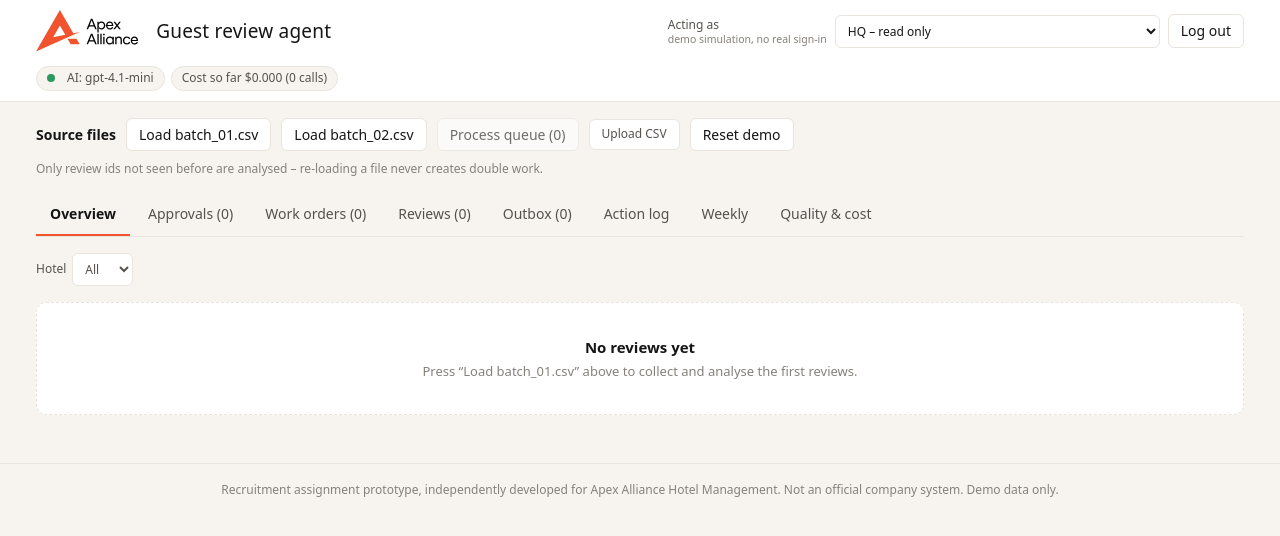
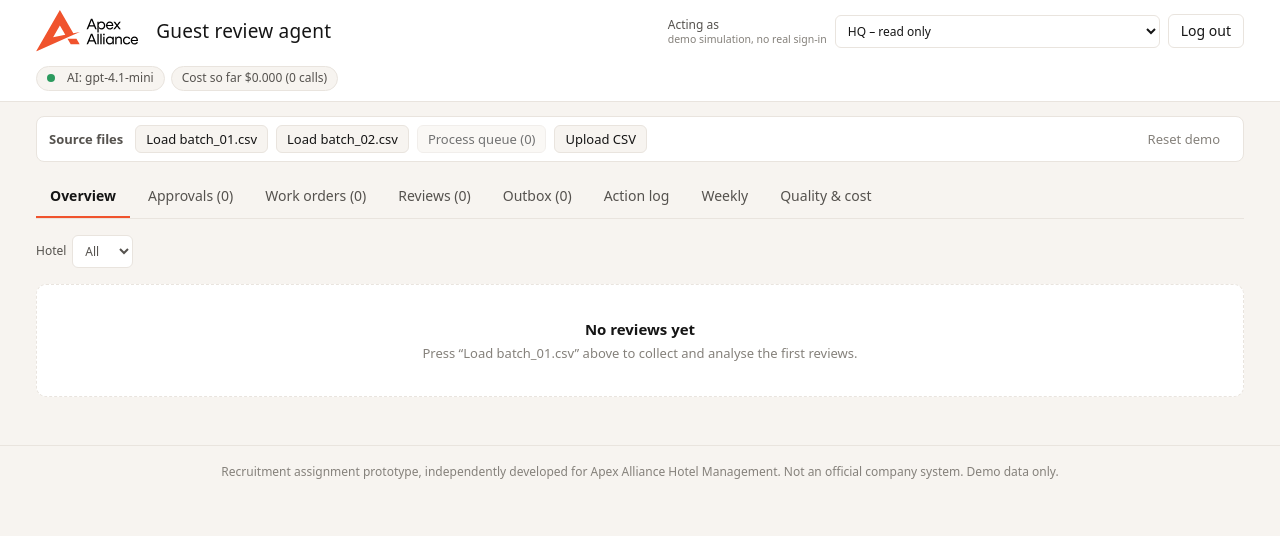
Before and after one commit to juliuspov7/apex-review-agent, a Next.js app: page / in a window 1280 px wide. Shown: the top 536 px of the page. Built offline with nearby package versions, Linux system fonts and the light colour scheme.

Commit message:
Compact source-files bar; Outbox test e-mail via Resend

```diff
--- a/app/Agent.tsx
+++ b/app/Agent.tsx
@@ -162,20 +162,20 @@ export default function Agent() {
         )}
         {msg && <div className={`banner ${msg.ok ? "ok" : "alert"}`} style={{ marginTop: 10 }}>{msg.text}</div>}
 
-        {!me && <div className="bar">
-          <b>Source files</b>
+        {!me && <div className="srcbar">
+          <b title="Only review ids not seen before are analysed. Re-loading a file never creates double work.">Source files</b>
           {api.bundled.map((b) => {
             const info = st.batches[b];
             return (
-              <button key={b} className="btn" disabled={!!busy} onClick={() => run(b)}>
-                {busy === b ? <><Spinner small /> Processing…</> : info ? `Re-check ${b} (loaded: ${info.newRows} new)` : `Load ${b}`}
+              <button key={b} className="btn sm" disabled={!!busy} onClick={() => run(b)} title={info ? `Loaded: ${info.newRows} new reviews. Click to re-check; nothing is processed twice.` : `Load ${b}`}>
+                {busy === b ? <><Spinner small /> Processing…</> : info ? `${b} ✓` : `Load ${b}`}
               </button>
             );
           })}
-          <button className="btn" disabled={!!busy || counts.queued === 0} onClick={() => run()}>
+          <button className={`btn sm ${counts.queued > 0 ? "primary" : ""}`} disabled={!!busy || counts.queued === 0} onClick={() => run()}>
             {busy === "queue" ? <><Spinner small /> Processing…</> : `Process queue (${counts.queued})`}
           </button>
-          <label className="btn" style={{ cursor: "pointer" }}>
+          <label className="btn sm" style={{ cursor: "pointer" }}>
             Upload CSV
             <input type="file" accept=".csv" hidden onChange={(e) => {
               const f = e.target.files?.[0];
@@ -184,12 +184,11 @@ export default function Agent() {
               e.target.value = "";
             }} />
           </label>
-          <button className="btn" disabled={!!busy} title="Admin only: deletes all reviews, work orders, drafts and the log so the demo can be run again" onClick={() => {
+          <button className="btn sm reset" disabled={!!busy} title="Admin only: deletes all reviews, work orders, drafts and the log so the demo can be run again" onClick={() => {
             const password = prompt("Reset ALL agent data (reviews, work orders, drafts, log)?\nEnter the admin password to confirm:");
             if (!password) return;
             act(async () => { await post("/api/reset", { password }); setMsg({ ok: true, text: "All agent data was reset. Load batch_01.csv to start again." }); });
           }}>Reset demo</button>
-          <span className="small">Only review ids not seen before are analysed – re-loading a file never creates double work.</span>
         </div>}
         {busy && (
           <div className="progress" role="status">
@@ -218,7 +217,7 @@ export default function Agent() {
           {tab === "approvals" && <Approvals items={pending} actor={actor} me={me} act={act} post={post} routing={api.routing} done={rv.filter((r) => r.draft && r.draft.status !== "pending")} />}
           {tab === "orders" && <Orders orders={ord} actor={actor} act={act} post={post} routing={api.routing} scope={Object.keys(routingS)} />}
           {tab === "reviews" && <Reviews reviews={rv} />}
-          {tab === "outbox" && <Outbox items={outboxS} />}
+          {tab === "outbox" && <Outbox items={outboxS} canTest={!me} onSent={(text, ok) => setMsg({ ok, text })} />}
           {tab === "log" && <Log st={stS} />}
           {tab === "weekly" && <Weekly api={apiS} act={act} post={post} setMsg={setMsg} />}
           {tab === "quality" && <Quality api={api} />}
@@ -505,18 +504,40 @@ function Reviews({ reviews }: { reviews: Review[] }) {
 }
 
 
-function Outbox({ items }: { items: State["outbox"] }) {
+function Outbox({ items, canTest, onSent }: { items: State["outbox"]; canTest: boolean; onSent: (text: string, ok: boolean) => void }) {
   const [open, setOpen] = useState("");
+  const [to, setTo] = useState("");
+  const [sending, setSending] = useState("");
+  useEffect(() => { try { setTo(localStorage.getItem("testEmail") ?? ""); } catch {} }, []);
+  async function sendTest(id: string) {
+    setSending(id);
+    try {
+      try { localStorage.setItem("testEmail", to); } catch {}
+      const r = await fetch("/api/email/test", { method: "POST", headers: { "Content-Type": "application/json" }, body: JSON.stringify({ id, to }) });
+      const j = await r.json();
+      onSent(r.ok ? `Test e-mail for ${id} sent to ${to} (via Resend). The real recipients were not contacted.` : j.error ?? "Sending failed", r.ok);
+    } catch { onSent("Sending failed (network).", false); }
+    setSending("");
+  }
   return (
     <div className="card">
       <h2>Outbox (simulated)</h2>
-      <div className="sub">Work-order e-mails, urgent safety alerts, approved public replies and weekly summaries. The demo does not contact real people: addresses are test addresses.</div>
+      <div className="sub">Work-order e-mails, urgent safety alerts, approved public replies and weekly summaries. The demo does not contact real people. Open a message to send it as a test e-mail to your own address.</div>
       {items.length === 0 && <Empty title="Nothing in the outbox yet" hint="Work-order e-mails and approved replies appear here." />}
       {items.map((m) => (
         <div key={m.id} style={{ borderTop: "1px solid var(--line)", padding: "8px 0", cursor: "pointer" }} onClick={() => setOpen(open === m.id ? "" : m.id)}>
           <span className={`pill ${m.kind === "safety_escalation" ? "alert" : m.kind === "reply" ? "ok" : "none"}`}>{m.kind.replace("_", " ")}</span>{" "}
           <b>{m.subject}</b> <span className="small">→ {m.to.join(", ")} · {fmtT(m.createdAt)}</span>
-          {open === m.id && <pre style={{ whiteSpace: "pre-wrap", font: "inherit", color: "var(--text-2)", margin: "8px 0 0" }}>{m.body}</pre>}
+          {open === m.id && <>
+            <pre style={{ whiteSpace: "pre-wrap", font: "inherit", color: "var(--text-2)", margin: "8px 0 0" }}>{m.body}</pre>
+            {canTest && (
+              <div className="bar" style={{ margin: "8px 0 0" }} onClick={(e) => e.stopPropagation()}>
+                <input type="email" placeholder="test recipient e-mail" value={to} onChange={(e) => setTo(e.target.value)} style={{ padding: "4px 8px", border: "1px solid var(--line)", borderRadius: 6 }} />
+                <button className="btn sm" disabled={!to || !!sending} onClick={() => sendTest(m.id)}>{sending === m.id ? <><Spinner small /> Sending…</> : "Send test e-mail"}</button>
+                <span className="small">Goes only to this address (Resend, test only). The listed recipients are not contacted.</span>
+              </div>
+            )}
+          </>}
         </div>
       ))}
     </div>
--- /dev/null
+++ b/app/api/email/test/route.ts
@@ -0,0 +1,45 @@
+import { loadState, withState } from "@/lib/pipeline";
+
+export const dynamic = "force-dynamic";
+
+const MAX_PER_HOUR = 10;
+const MARK = "TEST E-MAIL";
+
+/** Recipients allowed for test sends (comma separated env; "*" = any single valid address). Resend's sandbox sender only delivers to the account owner anyway. */
+const allowed = () => (process.env.TEST_EMAIL_ALLOWLIST ?? "").split(",").map((s) => s.trim().toLowerCase()).filter(Boolean);
+
+/**
+ * Demo only: sends ONE outbox message to a test address through Resend. The real recipients (GM, engineer, guest)
+ * are never contacted. Guards: allow-list of test recipients, rate limit, and only messages that are already in the
+ * outbox (a reply gets there only after the GM approved it).
+ */
+export async function POST(req: Request) {
+  const { id, to } = (await req.json()) as { id?: string; to?: string };
+  const key = process.env.RESEND_API_KEY;
+  if (!key) return Response.json({ error: "E-mail sending is not configured (RESEND_API_KEY)." }, { status: 503 });
+  const rcpt = (to ?? "").trim().toLowerCase();
+  if (!/^[^\s@,;<>]+@[^\s@,;<>]+\.[^\s@,;<>]+$/.test(rcpt)) return Response.json({ error: "Enter one valid e-mail address." }, { status: 400 });
+  if (!allowed().includes("*") && !allowed().includes(rcpt)) return Response.json({ error: "This address is not on the list of allowed test recipients." }, { status: 403 });
+
+  const st = await loadState();
+  const m = st.outbox.find((o) => o.id === id);
+  if (!m) return Response.json({ error: "Message not found." }, { status: 404 });
+  if (m.kind === "reply" && !Object.values(st.reviews).some((r) => r.draft?.status === "approved" && r.draft.publishedAs === m.id)) return Response.json({ error: "Only replies approved by a GM can be sent." }, { status: 409 });
+  const hourAgo = Date.now() - 3600_000;
+  if (st.log.filter((l) => l.text.startsWith(MARK) && Date.parse(l.ts) > hourAgo).length >= MAX_PER_HOUR) return Response.json({ error: "Too many test e-mails in the last hour. Try again later." }, { status: 429 });
+
+  const note = `[TEST – demo of the Apex review agent. Intended recipients: ${m.to.join(", ")}. Nobody else was contacted.]\n\n`;
+  const res = await fetch("https://api.resend.com/emails", {
+    method: "POST",
+    headers: { Authorization: `Bearer ${key}`, "Content-Type": "application/json" },
+    signal: AbortSignal.timeout(20000),
+    body: JSON.stringify({ from: process.env.RESEND_FROM || "Apex review agent (demo) <onboarding@resend.dev>", to: [rcpt], subject: `[TEST] ${m.subject}`, text: note + m.body }),
+  });
+  const j = (await res.json().catch(() => ({}))) as { id?: string; message?: string };
+  const ok = res.ok;
+  await withState((s) => {
+    s.log.push({ ts: new Date().toISOString(), actor: "hq", text: `${MARK} ${ok ? "sent" : "failed"}: ${m.id} (${m.kind}) to ${rcpt}${ok ? "" : ` – ${j.message ?? res.status}`}` });
+  });
+  if (!ok) return Response.json({ error: `Resend refused the message: ${j.message ?? res.status}` }, { status: 502 });
+  return Response.json({ ok: true, id: j.id });
+}
--- a/app/globals.css
+++ b/app/globals.css
@@ -208,3 +208,11 @@ header.top .chips { flex: 1 1 auto; min-width: 0; }
   header.top .chips { order: 3; flex: 1 1 100%; }
   .hdr-actions { margin-left: auto; }
 }
+
+.srcbar { display: flex; flex-wrap: wrap; gap: 8px; align-items: center; margin: 14px 0; padding: 8px 12px; background: var(--surface); border: 1px solid var(--line); border-radius: 8px; }
+.srcbar > b { font-size: 13px; margin-right: 4px; color: var(--text-2); cursor: help; }
+.btn.sm { padding: 4px 10px; font-size: 13px; }
+.srcbar .btn.sm { background: var(--bg); }
+.srcbar .btn.sm.primary { background: var(--accent); }
+.srcbar .reset { margin-left: auto; color: var(--text-3); background: transparent !important; border-color: transparent; }
+.srcbar .reset:hover { color: #b3261e; border-color: var(--line); }
```
Also changed, not shown: 1 other file (tests, documents, lock files or other folders).
